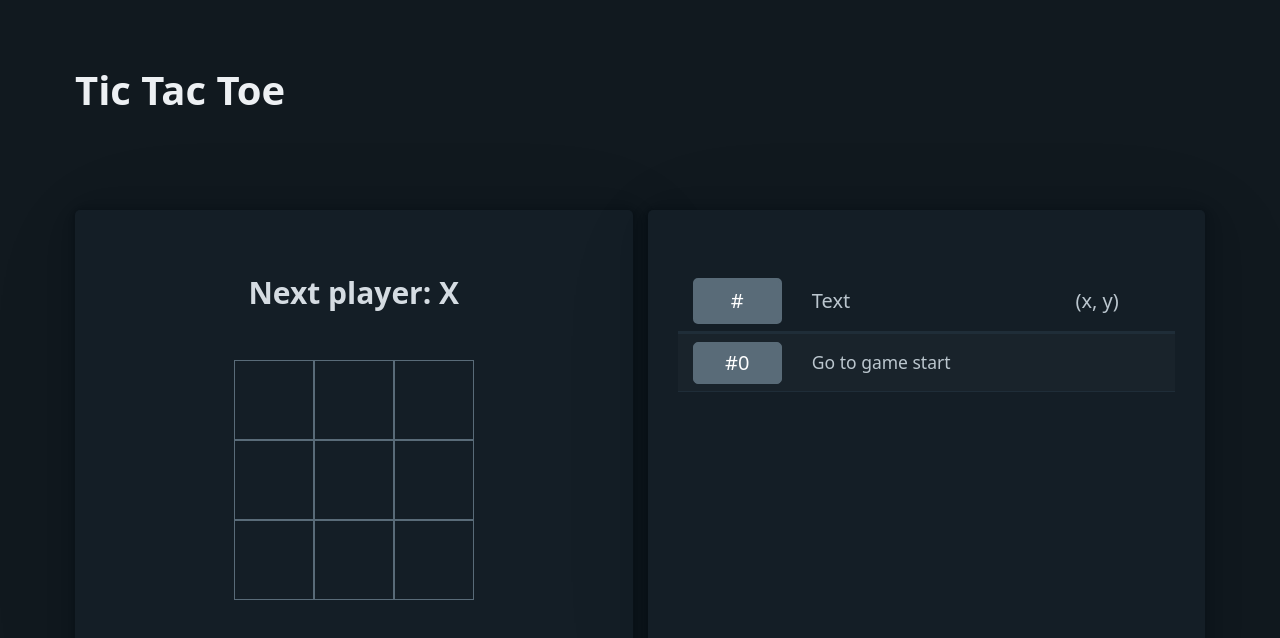
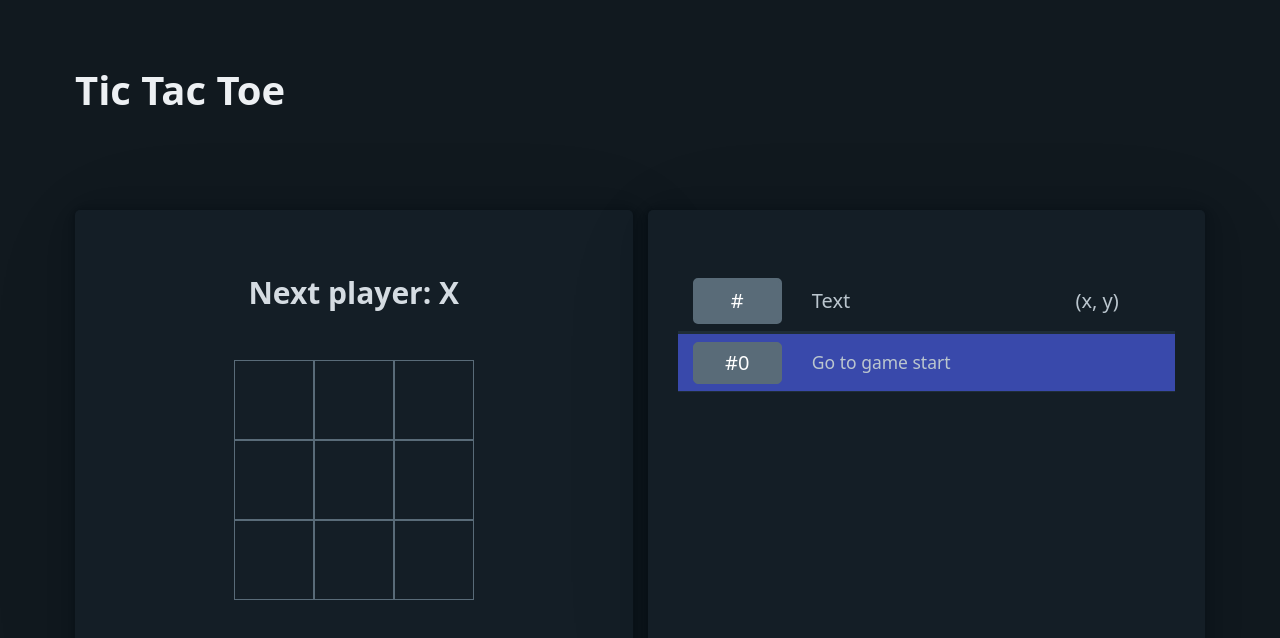
Before and after one commit to noranuko13/tic-tac-toe-reactjs, a React (Create React App) app: page / in a window 1280 px wide. Shown: the top 638 px of the page. Built offline with nearby package versions, Linux system fonts and the light colour scheme.

Commit message:
:beginner: [Tutorial] Fix CSS Specificity

```diff
--- a/src/Partials/Move/style.scss
+++ b/src/Partials/Move/style.scss
@@ -4,6 +4,6 @@
   }
 
   .active {
-    background: #3949ab;
+    background: #3949ab !important;
   }
 }
```
